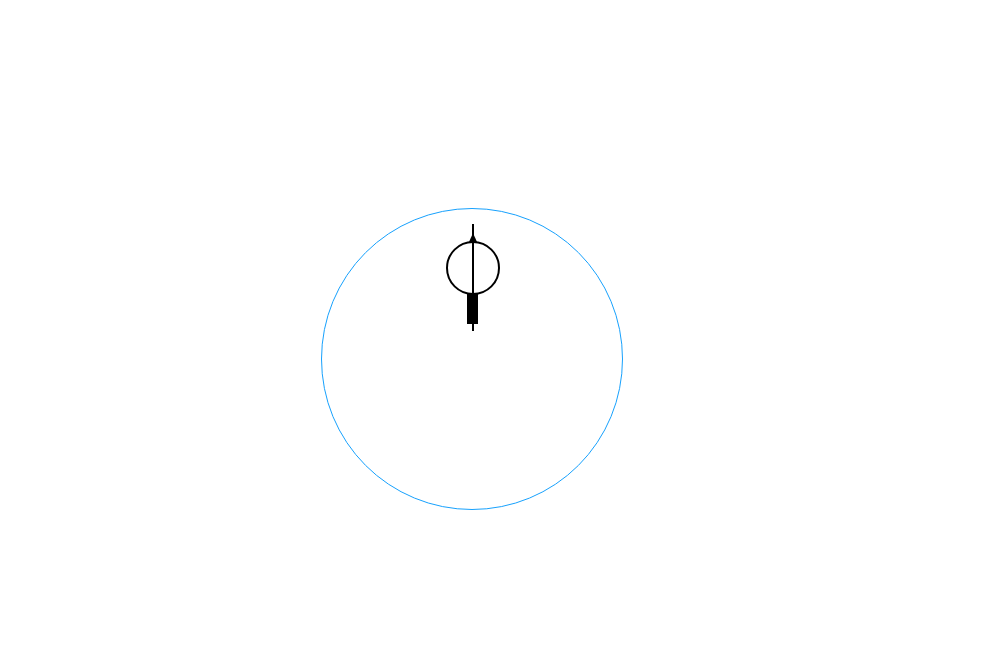
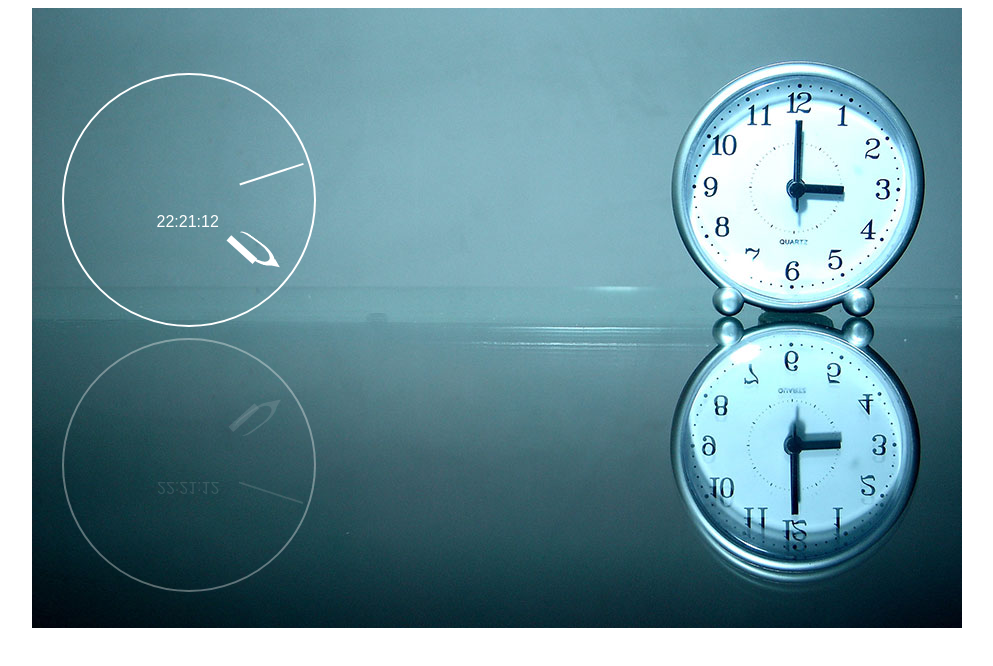
Before and after one commit to MarcinOstaszewski/CLOCK, a plain HTML site: page index.html in a window 1280 px wide. Shown: the whole page, without its empty margins (168-1161 px from the left). Drawn offline with Linux system fonts and the light colour scheme.

Commit message:
add scripts, style and image

```diff
--- a/css/main.css
+++ b/css/main.css
@@ -1,18 +1,30 @@
 body {
-    display: flex;
-    justify-content: center;
-    padding-top: 200px;
     box-sizing: border-box;
 }
+
+.container {
+    position: fixed;
+    left: 200px;
+    background-image: url(../img/time-reflection_930x620px_opt.jpg);
+    background-size: contain;
+    /* padding-top: 120px; */
+    height: 620px;
+    width: 930px;
+    margin: 0 auto;
+}
 .dial {
-    position: relative;
-    display: flex;
-    width: 300px;
-    height: 300px;
-    border: 1px solid rgb(23, 161, 253);
+    position: absolute;
+    left: 30px;
+    top: 65px;
+    width: 250px;
+    height: 250px;
+    border: 2px solid #fff;
     border-radius: 50%;
     margin: 0 auto;
-    justify-content: center;
+}
+.hand {
+    transition: all 0.025s;
+    transition-timing-function: cubic-bezier(.77,2,.82,.76);
 }
 .handSeconds {
     position: absolute;
@@ -26,10 +38,10 @@ body {
 .handSeconds::before {
     content: '';
     position: absolute;
-    height: 105px;
+    height: 65px;
     width: 0px;
-    border: 1px solid #000;
-    top: 15px;
+    border: 1px solid #fff;
+    top: 30px;
 }
 
 .handMinutes {
@@ -43,23 +55,25 @@ body {
 }
 .handMinutes::before {
     content: '';
-    height: 50px;
-    width: 50px;
+    height: 40px;
+    width: 15px;
     position: absolute;
-    left: -26px;
-    top: 32px;
-    border-radius: 50%;
-    border: 2px solid #000;
+    left: -8px;
+    top: 44px;
+    border-radius:  50% 50% 25% 25%;
+    border: 2px solid #fff;
+    border-top: 6px solid #fff;
+    border-bottom: 0px;
 }
 .handMinutes::after {
     content: '';
     position: absolute;
     left: -3px;
-    top: 20px;
+    top: 33px;
     width: 0px;
     height: 0px;
     border: 4px solid transparent;
-    border-bottom: 9px solid #000;
+    border-bottom: 9px solid #fff;
 }
 
 .handHours {
@@ -74,10 +88,31 @@ body {
 .handHours::before {
     content: '';
     position: absolute;
-    width: 11px;
-    height: 30px;
-    top: 85px;
-    left: -5px;
-    background-color: #000;
+    width: 7px;
+    height: 35px;
+    top: 60px;
+    left: -2px;
+    background-color: #fff;
+}
+
+.time-display {
+    color: #fff;
+    font-family: sans-serif;
+    font-size: 16px;
+    position: absolute;
+    top: 55%;
+    left: 37%;
+}
+
+.blur {
+    opacity: 0.35;
 
 }
+
+.dial-reflected {
+    position: absolute;
+    top: 330px;
+}
+.time-reflected {
+    transform: scale(1, -1);
+}
--- a/index.html
+++ b/index.html
@@ -7,11 +7,25 @@
     <title>Modern Clock Display</title>
     <link rel="stylesheet" href="./css/main.css">
 </head>
+
 <body>
-    <div class="dial">
-        <div class="handSeconds"></div>
-        <div class="handMinutes"></div>
-        <div class="handHours"></div>
+    <div class="container">
+    <div id="dial" class="dial">
+        <div id="seconds" class="hand handSeconds"></div>
+        <div id="minutes" class="hand handMinutes"></div>
+        <div id="hours" class="hand handHours"></div>
+        <div id="time" class="time-display"></div>
+
     </div>
+    <div id="dial2" class="dial blur dial-reflected">
+        <div id="seconds2" class="hand handSeconds blur"></div>
+        <div id="minutes2" class="hand handMinutes blur"></div>
+        <div id="hours2" class="hand handHours blur"></div>
+        <div id="time2" class="time-display blur time-reflected"></div>
+
+    </div>
+</div>
+    <script src="./js/main.js"></script>
 </body>
+
 </html>
--- /dev/null
+++ b/js/main.js
@@ -0,0 +1,33 @@
+document.addEventListener('DOMContentLoaded', function() {
+
+    const secondsH = document.getElementById('seconds');
+    const minutesH = document.getElementById('minutes');
+    const hoursH = document.getElementById('hours');
+    const time = document.getElementById('time');
+
+    const secondsH2 = document.getElementById('seconds2');
+    const minutesH2 = document.getElementById('minutes2');
+    const hoursH2 = document.getElementById('hours2');
+    const time2 = document.getElementById('time2');
+
+    function getTime() {
+        const date = new Date();
+        const sec = date.getSeconds();
+        const min = date.getMinutes();
+        const hour = date.getHours();
+
+        secondsH.style.transform = (`rotate(${sec*6}deg)`);
+        minutesH.style.transform = (`rotate(${min*6}deg)`);
+        hoursH.style.transform = (`rotate(${hour*6}deg)`);
+        time.innerText = `${hour<10?"0":""}${hour}:${min<10?"0":""}${min}:${sec<10?"0":""}${sec}`;
+
+        secondsH2.style.transform = (`rotate(${-sec*6+180}deg)`);
+        minutesH2.style.transform = (`rotate(${-min*6+180}deg)`);
+        hoursH2.style.transform = (`rotate(${-hour*6+180}deg)`);
+        time2.innerText = `${hour<10?"0":""}${hour}:${min<10?"0":""}${min}:${sec<10?"0":""}${sec}`;
+
+    }
+
+    var tick = setInterval(getTime, 1000);
+
+})
```
Also changed, not shown: img/time-reflection_930x620px_opt.jpg (added).
